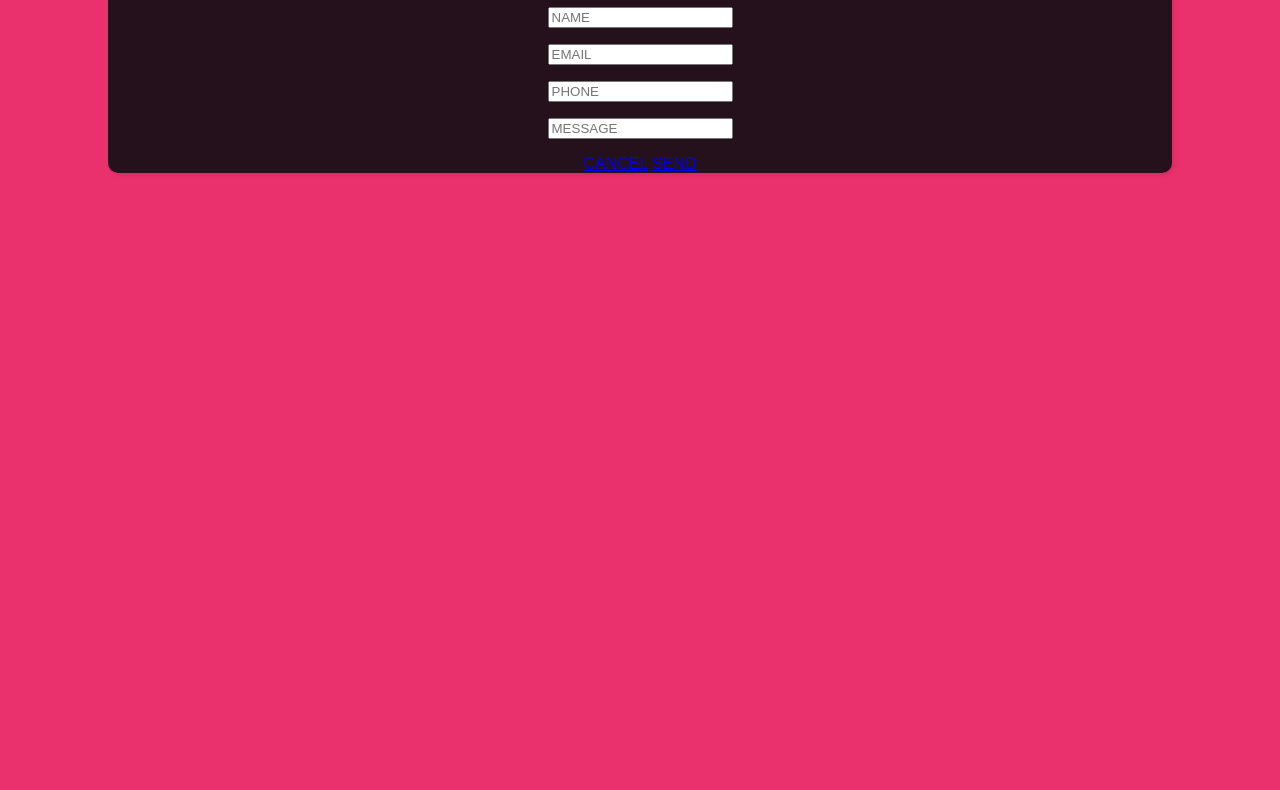
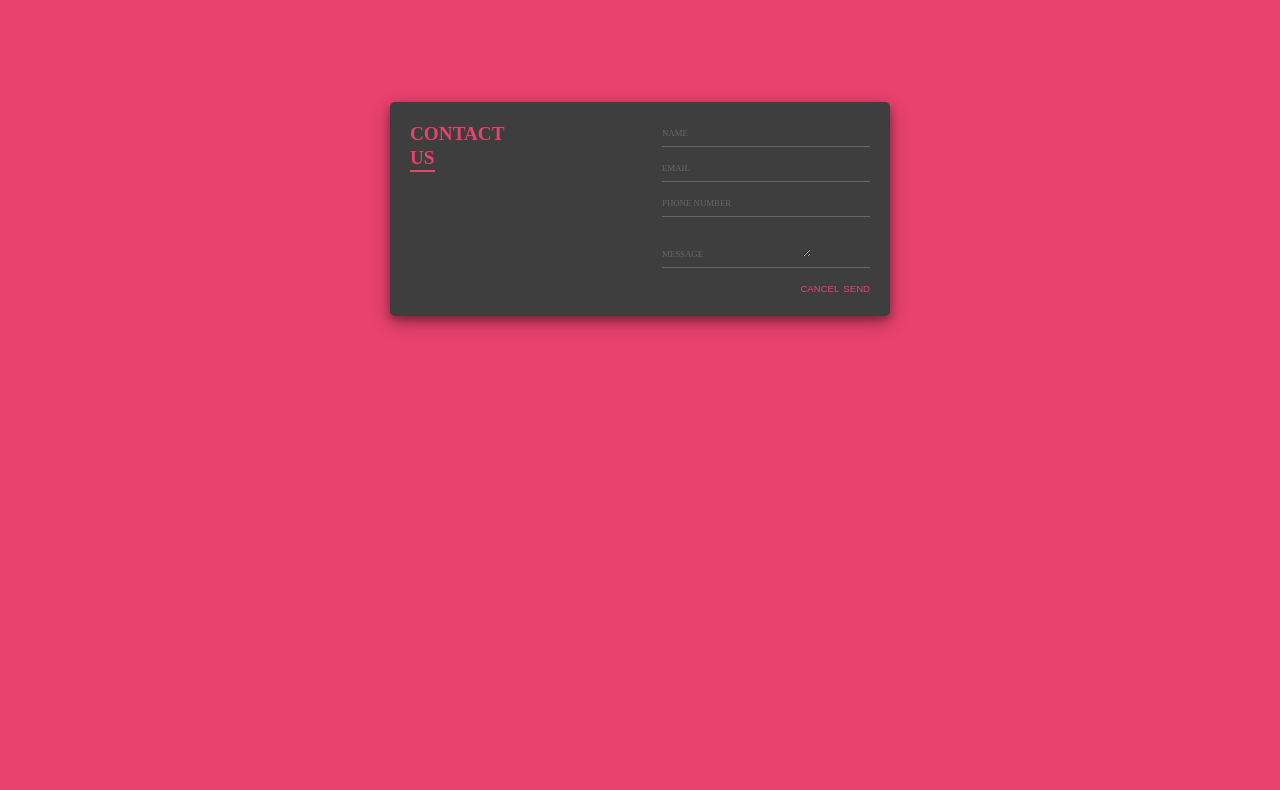
Before and after one commit to chukwuma30/week-2-onlineonramp, a plain HTML site: page index.html in a window 1280 px wide. Shown: the part 218-1008 px from the top of the page. Before the commit the page ends 800 px from the top, so only its background shows below. Drawn offline with Linux system fonts and the light colour scheme.

Commit message:
modified commit

```diff
--- a/frontend/script.js
+++ b/frontend/script.js
@@ -1,34 +1,28 @@
-const cancel = document.querySelector('.cancel');
+const clearInput = () => {
+    let input = document.querySelectorAll(".textbox");
+    input.forEach(element => {
+        element.value = "";
+    });
+}
 
-const send = document.querySelector('.send');
+const Send = () => {
+    let name = document.querySelector("#name").value;
+    let email = document.querySelector("#email").value;
+    let mobile = document.querySelector("#mobile").value;
+    let message = document.querySelector("#message").value;
 
-let name = document.querySelector('input[type=text]');
+    if (name === "" || email === "" || mobile === "" || message === "") {
+        window.alert("all input boxes must be filled");
+    }
+    if (name !== "" && email !== "" && mobile !== "" && message !== "") {
+        if (isNaN(mobile)) {
+            window.alert("phone number field must only contain numbers");
+        } else if (message.length > 100) {
+            window.alert("message field cannot have more than 100 characters");
+        } else {
+            window.alert("welcome user");
+        }
 
-let email = document.querySelector('input[type=email]');
+    }
 
-let number = document.querySelector('input[type=tel]');
-const email = document.getElementById("mail");
-
-email.addEventListener("input", function(event) {
-    if (email.validity.typeMismatch) {
-        email.setCustomValidity("I am expecting an e-mail address!");
-        email.reportValidity();
-    } else {
-        email.setCustomValidity("");
-    }
-});
-/*
-let msg = document.getElementById('msg');
-cancel.addEventListener('click'.() => {
-    name.value = '';
-    email.value = '';
-    number.value = '';
-    msg.value = '';
-});
-
-send.addEventListener('click'.() => {
-            let msg Arr = Array.from(msg.value);
-
-            if (email.value = '' || name.value = '
-                ' || msg = .value)
-            });*/
+}
--- a/frontend/style.css
+++ b/frontend/style.css
@@ -1,16 +1,80 @@
-.btn {
-    width: 100;
-    display: flex;
-    flex-direction: row;
-    align-items: flex-end;
-    justify-content: space-around;
+* {
+    margin: 0;
+    padding: 0;
+    box-sizing: border-box;
 }
 
-button {
-    width: 40%;
+html {
+    height: 100%;
+}
+
+body {
+    background-color: #e8426d;
+    min-height: 100%;
+    width: 100%;
+    overflow: hidden;
+}
+
+.card {
+    display: flex;
+    width: 500px;
+    background: #3e3e3e;
+    color: #ffff;
+    margin: 40vh auto;
+    padding: 20px;
+    box-shadow: 0 4px 8px 0 rgba(0, 0, 0, 0.3), 0 6px 20px 0 rgba(0, 0, 0, 0.29);
+    border-radius: 5px;
+}
+
+.left {
+    width: 20%
+}
+
+.left h1 {
+    line-height: 1.5rem;
+    font-size: 1.2rem;
     text-transform: uppercase;
-    background: transparent;
-    color: rgb(red, green, blue);
+    color: #e8426d;
+}
+
+.left .underline {
+    border-bottom: 2px solid #e8426d;
+    width: fit-content;
+}
+
+.right {
+    width: 78%;
+    margin-left: 10rem;
+}
+
+.form-group {
+    border-bottom: 1px solid #666666;
+    margin-bottom: 10px;
+    padding-bottom: 6px;
+}
+
+.form-group .textbox {
     border: none;
+    background: none;
     outline: none;
+    width: 50%;
+    color: #fff;
 }
+
+.form-group label {
+    text-transform: uppercase;
+    font-size: 0.55rem;
+    color: #666666;
+}
+
+.btn {
+    text-align: right;
+}
+
+.btn button {
+    border: none;
+    background: none;
+    color: #e8426d;
+    cursor: pointer;
+    font-size: 0.6rem;
+}
--- a/index.html
+++ b/index.html
@@ -2,85 +2,46 @@
 <html lang="en">
 
 <head>
-    <meta charset="UTF-8">
-    <meta http-equiv="X-UA-Compatible" content="IE=edge">
-    <meta name="viewport" content="width=device-width, initial-scale=1.0">
-    <title>Document</title>
+    <meta charset="UTF-8" />
+    <meta http-equiv="X-UA-Compatible" content="IE=edge" />
+    <meta name="viewport" content="width=device-width, initial-scale=1.0" />
+    <link rel="stylesheet" href="./frontend/style.css" />
+    <title>Week-2-Task</title>
 </head>
-<style>
-    *,
-    *::after*::before {
-        margin: 0;
-        padding: 0;
-        box-sizing: border-box;
-    }
-
-    body {
-        font-family: Arial, Helvetica, sans-serif;
-        padding: 100px;
-        text-align: left;
-        background-color: rgb(235, 48, 110);
-    }
-
-    * {
-        box-sizing: border-box
-    }
-    /* Add padding to containers */
-
-    .container {
-        padding: 0 30px;
-        outline: none;
-        border-radius: 10px;
-        background-color: rgba(20, 15, 20, 0.917);
-        flex-wrap: wrap;
-        box-shadow: 2px 2px 4px rgba(0, 0, 0, 0.1);
-    }
-
-    .h {
-        border: 1px solid #000000;
-        margin-bottom: 25px;
-        color: rgb(0, 0, 0);
-    }
-
-    #form {
-        margin: 60px;
-        top: 50%;
-        left: 50%;
-        width: 450px;
-    }
-
-    textarea,
-    fieldset {
-        width: 100%;
-        border: 1px solid #333;
-        box-sizing: border-box;
-    }
-</style>
 
 <body>
+    <div class="card">
+        <div class="left">
+            <h1>Contact </h1>
+            <h1 class="underline">Us</h1>
+        </div>
+        <div class="right">
+            <form>
+                <div class="form-group">
+                    <label>Name</label>
+                    <input type="text" name="txtName" class="textbox" id="name">
+                </div>
+                <div class="form-group">
+                    <label>Email</label>
+                    <input type="email" name="txtName" class="textbox" id="email">
+                </div>
+                <div class="form-group">
+                    <label>Phone Number</label>
+                    <input type="text" name="txtName" class="textbox" id="mobile">
+                </div>
+                <div class="form-group">
+                    <label>Message</label>
+                    <textarea class="textbox" id="message"></textarea>
+                </div>
+                <div class="btn">
+                    <button type="submit" name="btnCancel" onclick="clearInput()">CANCEL</button>
+                    <button type="submit" name="btnSend" onclick="Send()">SEND</button>
+                </div>
 
-
-    <div class="container" algin="left">
-
-        <div class="main">
-            <div class=" form ">
-                <h1 style="color: rgb(209, 46, 6);">
-                    CONTACT <br>US </h1>
-                <form align="center " action=" " method="get ">
-                    <input class="name " name="name " placeholder="NAME ">
-                    <p><input class="email " name="email " placeholder="EMAIL " required></p>
-                    <p><input class="phone " name="phone " placeholder="PHONE "></p>
-                    <p><input class="email " name="email" maxlength="140" rows="5" placeholder="MESSAGE "></p>
-                    <a href="# " onclick="alert(this) ">CANCEL</a> <a href="# " onclick="alert(this) ">SEND</a>
-
-                </form>
-
-            </div>
+            </form>
         </div>
+    </div>
 </body>
-<script src=" ./frontend/script.js "></script>
-
-
-</body>
+<script src="./frontend/script.js"></script>
 
 </html>
```
